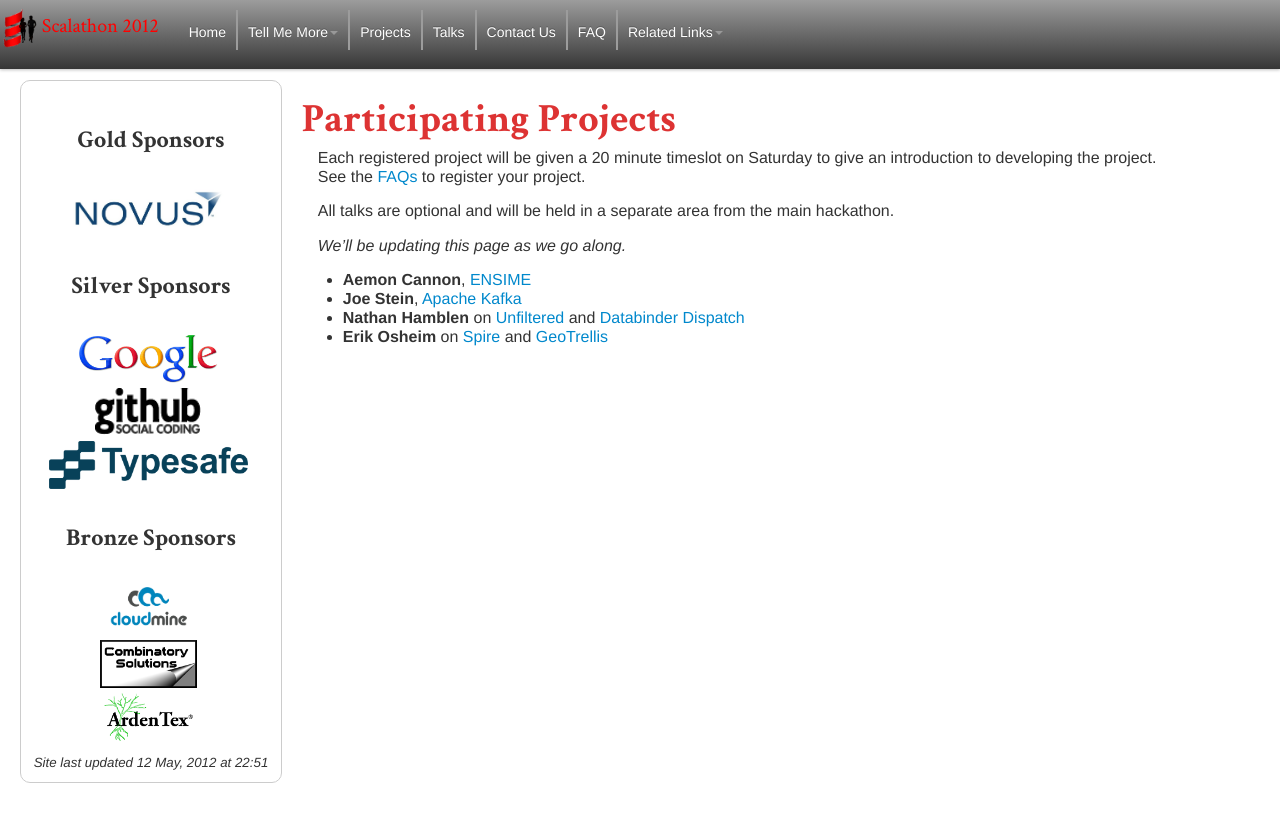
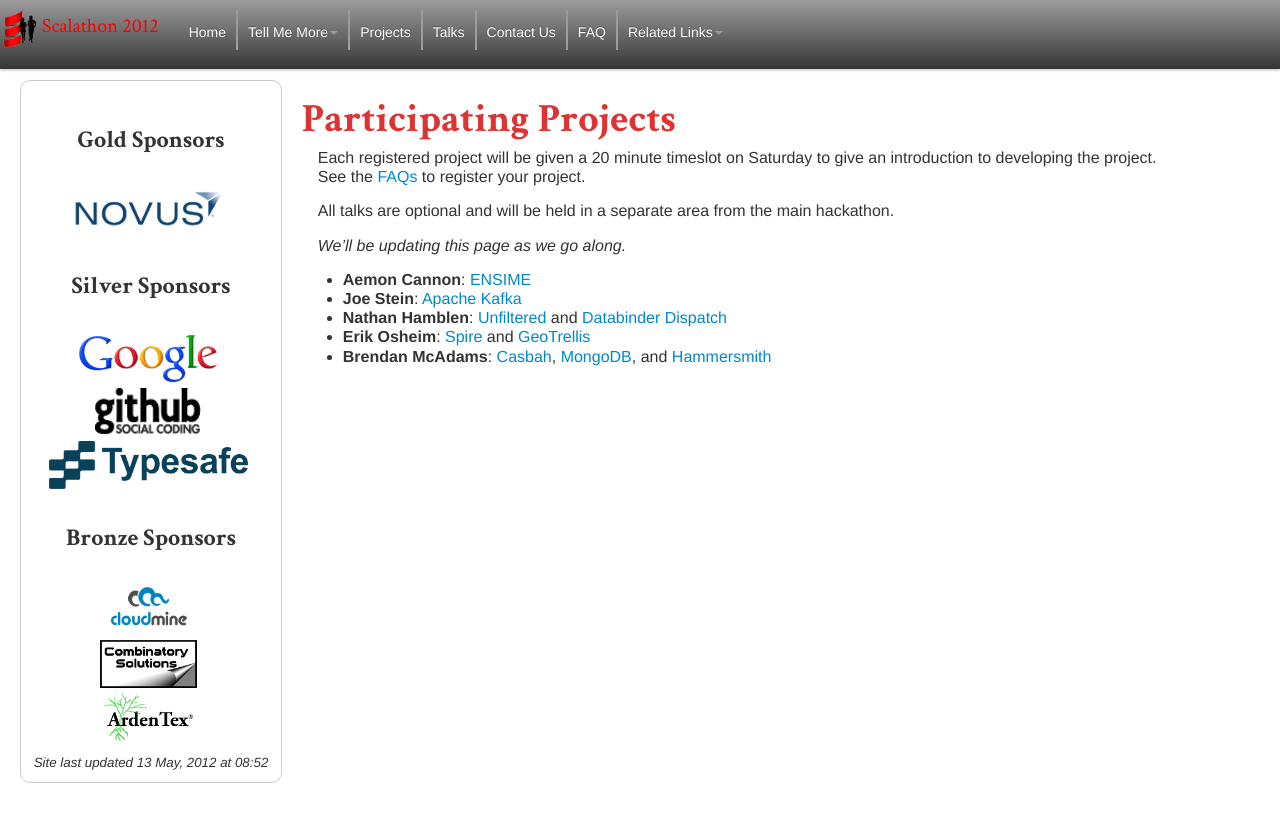
Before and after one commit to scala-phase/scalathon, a Jekyll site: the page built from 2012/projects.md, in a window 1280 px wide. Shown: the top 822 px of the page. Built offline with Jekyll 4.4.1, drawn with Linux system fonts in a browser that asks for light colours; nearby versions of some CDN libraries.

Commit message:
Brendan McAdams's projects

```diff
--- a/2012/projects.md
+++ b/2012/projects.md
@@ -11,7 +11,8 @@
 
 *We'll be updating this page as we go along.*
 
-* **Aemon Cannon**, [ENSIME](https://github.com/aemoncannon/ensime)
-* **Joe Stein**, [Apache Kafka](http://incubator.apache.org/kafka/)
-* **Nathan Hamblen** on [Unfiltered](https://github.com/n8han/Unfiltered) and [Databinder Dispatch](https://github.com/n8han/Databinder-Dispatch)
-* **Erik Osheim** on [Spire](https://github.com/non/spire) and [GeoTrellis](https://github.com/azavea/geotrellis)
+* **Aemon Cannon**: [ENSIME](https://github.com/aemoncannon/ensime)
+* **Joe Stein**: [Apache Kafka](http://incubator.apache.org/kafka/)
+* **Nathan Hamblen**: [Unfiltered](https://github.com/n8han/Unfiltered) and [Databinder Dispatch](https://github.com/n8han/Databinder-Dispatch)
+* **Erik Osheim**: [Spire](https://github.com/non/spire) and [GeoTrellis](https://github.com/azavea/geotrellis)
+* **Brendan McAdams**: [Casbah](http://api.mongodb.org/scala/casbah/2.1.1/index.html), [MongoDB](http://www.mongodb.org/), and [Hammersmith](https://github.com/bwmcadams/hammersmith)
--- a/_includes/last-updated-2012.html
+++ b/_includes/last-updated-2012.html
@@ -1 +1 @@
-<span class="date">Site last updated 12 May, 2012 at 22:51</span>
+<span class="date">Site last updated 13 May, 2012 at 08:52</span>
```
